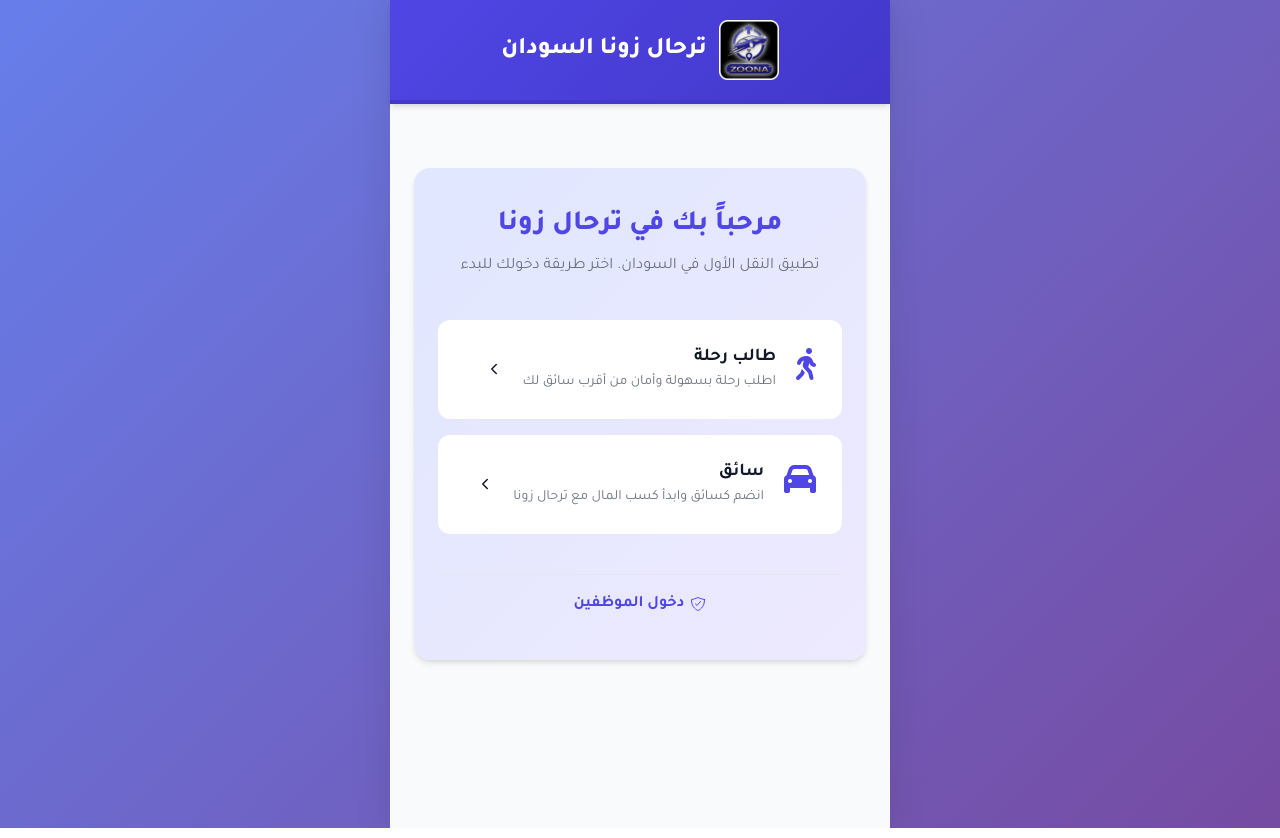
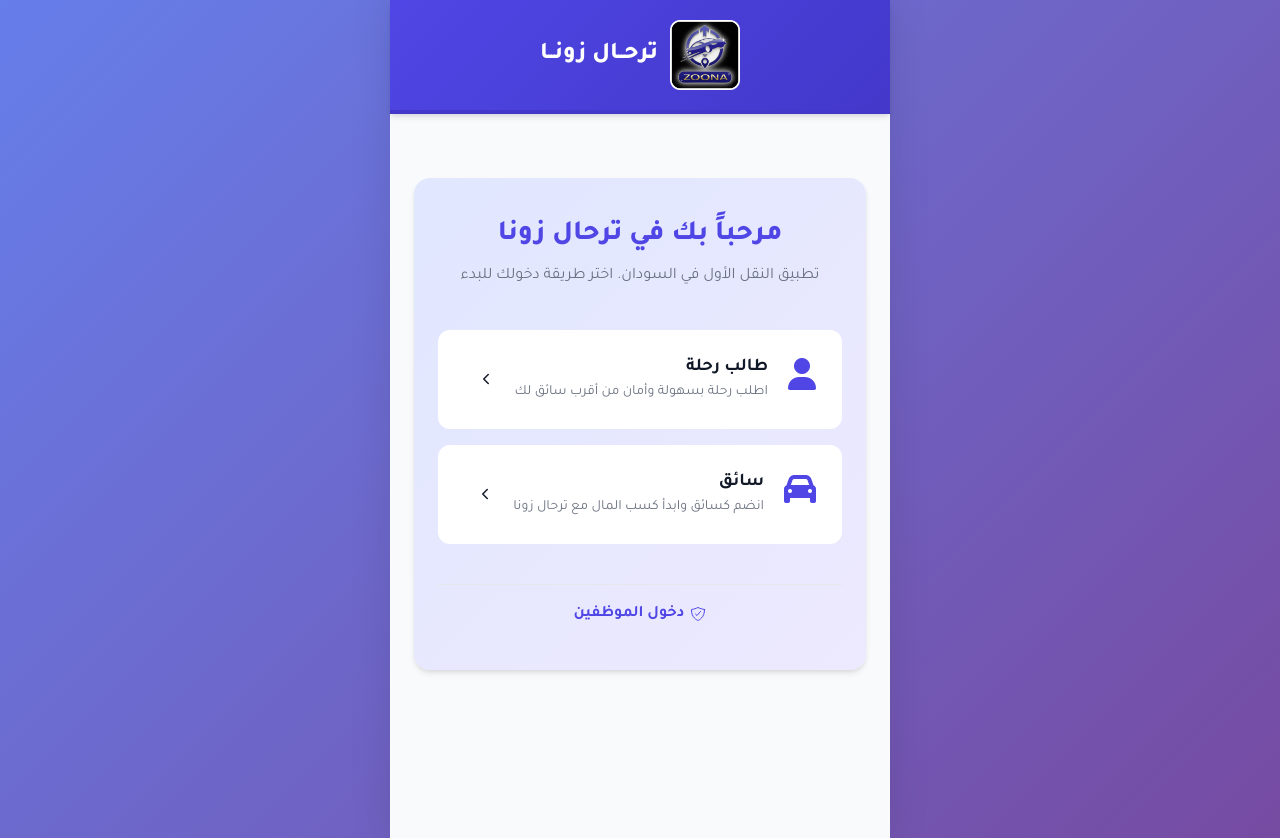
Before and after one commit to sif0918183-design/zoona-go, a plain HTML site: page index.html in a window 1280 px wide. Drawn offline with nearby package versions, Linux system fonts and the light colour scheme.

Commit message:
Update index.html

```diff
--- a/index.html
+++ b/index.html
@@ -751,8 +751,8 @@
 }
 
 .logo-img {
-    width: 60px;
-    height: 60px;
+    width: 70px;
+    height: 70px;
     object-fit: contain;
 }
     </style>
@@ -767,7 +767,7 @@
                 alt="ترحال زونا السودان"
                 class="logo-img"
             >
-            ترحال زونا السودان
+            ترحــال زونــا
         </h1>
     </header>
 
@@ -785,7 +785,7 @@
             <!-- طالب رحلة -->
             <div class="role-card" onclick="showCustomerLogin()">
                 <div class="role-icon">
-                    <i class="fa-solid fa-person-walking"></i>
+                    <i class="fa-solid fa-user"></i>
                 </div>
                 <div class="role-info">
                     <h3>طالب رحلة</h3>
```
